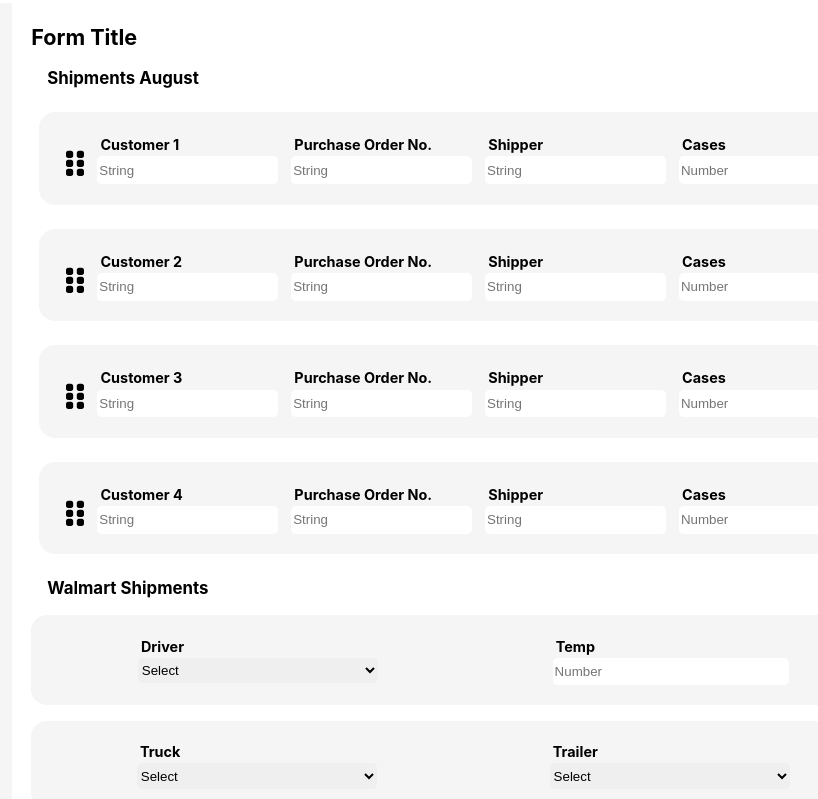
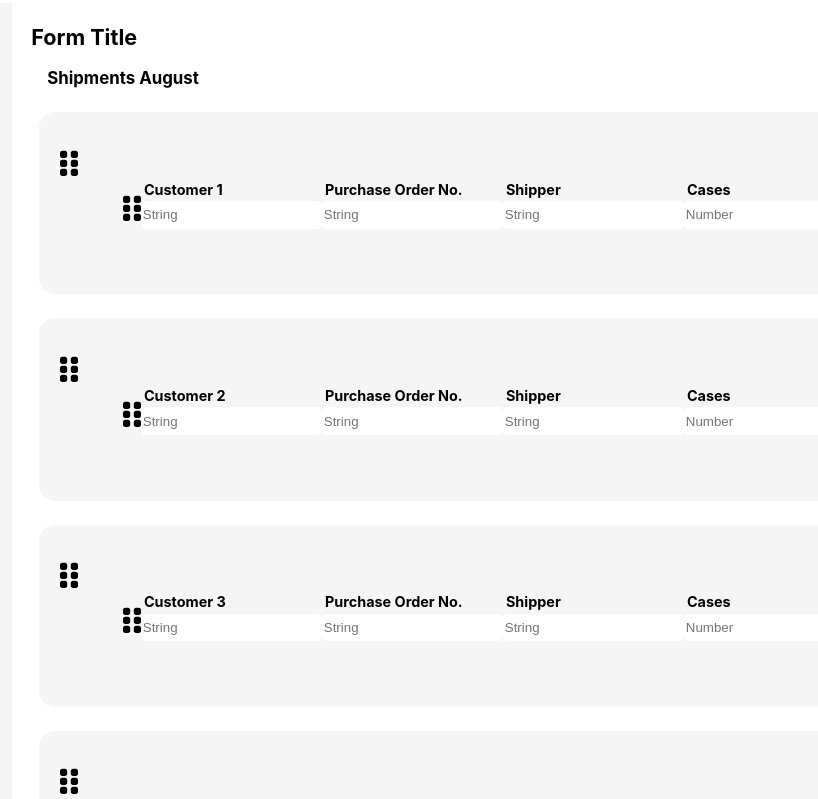
Before and after one commit to RiazCKhan/SR-front-end-test, a React (Create React App) app: page / in a window 1280 px wide. Shown: the top 799 px of the page, without its empty margins (180-998 px from the left). Built offline with nearby package versions, Linux system fonts and the light colour scheme.

Commit message:
move Dropable to PurchaseList component

```diff
--- a/src/components/PurchaseList.jsx
+++ b/src/components/PurchaseList.jsx
@@ -1,5 +1,9 @@
 import { useState, useEffect } from "react";
 import augShipment from '../data/api-data1';
+
+import { DragDropContext, Droppable, Draggable } from "react-beautiful-dnd";
+import { FontAwesomeIcon } from '@fortawesome/react-fontawesome'
+import { faGripVertical } from '@fortawesome/free-solid-svg-icons'
 
 import { updateNameHandler, updatePurchaseHandler, updateShipperHandler, updateCaseHandler, aggregateCustomerShipData } from "../helpers/functions";
 
@@ -23,7 +27,12 @@ export default function PurchaseList(props) {
   const order = customerOrders[index]
 
   return (
-    <>
+    <Droppable key={order.id} droppableId={order.id} index={index}>
+      {(provided) => (
+        <ul {...provided.droppableProps} ref={provided.innerRef}>
+          <Draggable key={order.id} draggableId={order.id} index={index}>
+            {(provided) => (
+              <li {...provided.draggableProps} {...provided.dragHandleProps} ref={provided.innerRef} className='purchase-card'> <FontAwesomeIcon icon={faGripVertical} size={"2x"} />
                 <article>
                   <div>{order.list[0]['name']}</div>
                   <input
@@ -72,6 +81,12 @@ export default function PurchaseList(props) {
                     onChange={(event) => setCaseNumber(updateCaseHandler(index, caseNumber, event.target.value))}
                   />
                 </article>
-    </>
+              </li>
+            )}
+          </Draggable>
+          {provided.placeholder}
+        </ul>
+      )}
+    </Droppable>
   );
 }
```
Lines whose indentation alone changed are shown as unchanged.
